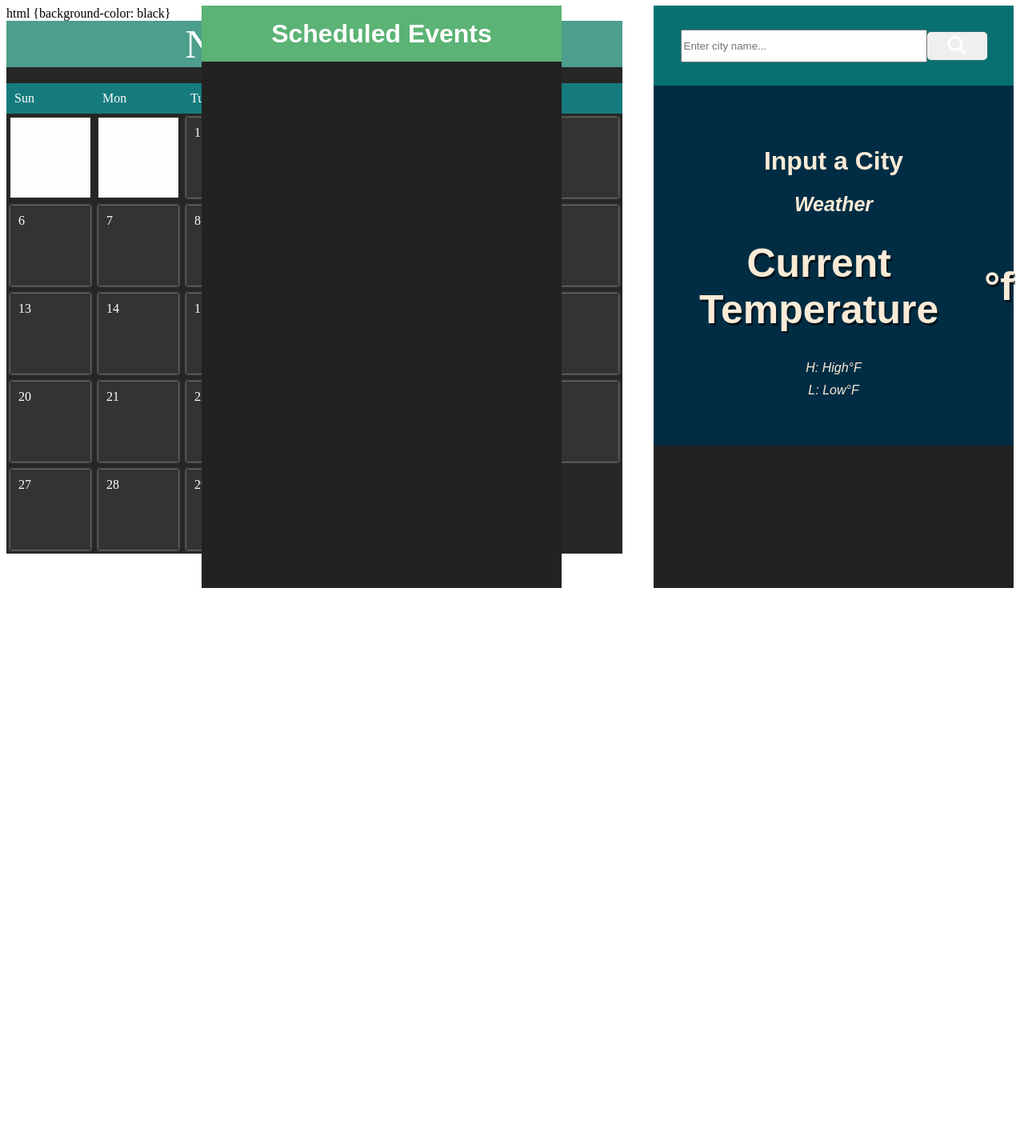
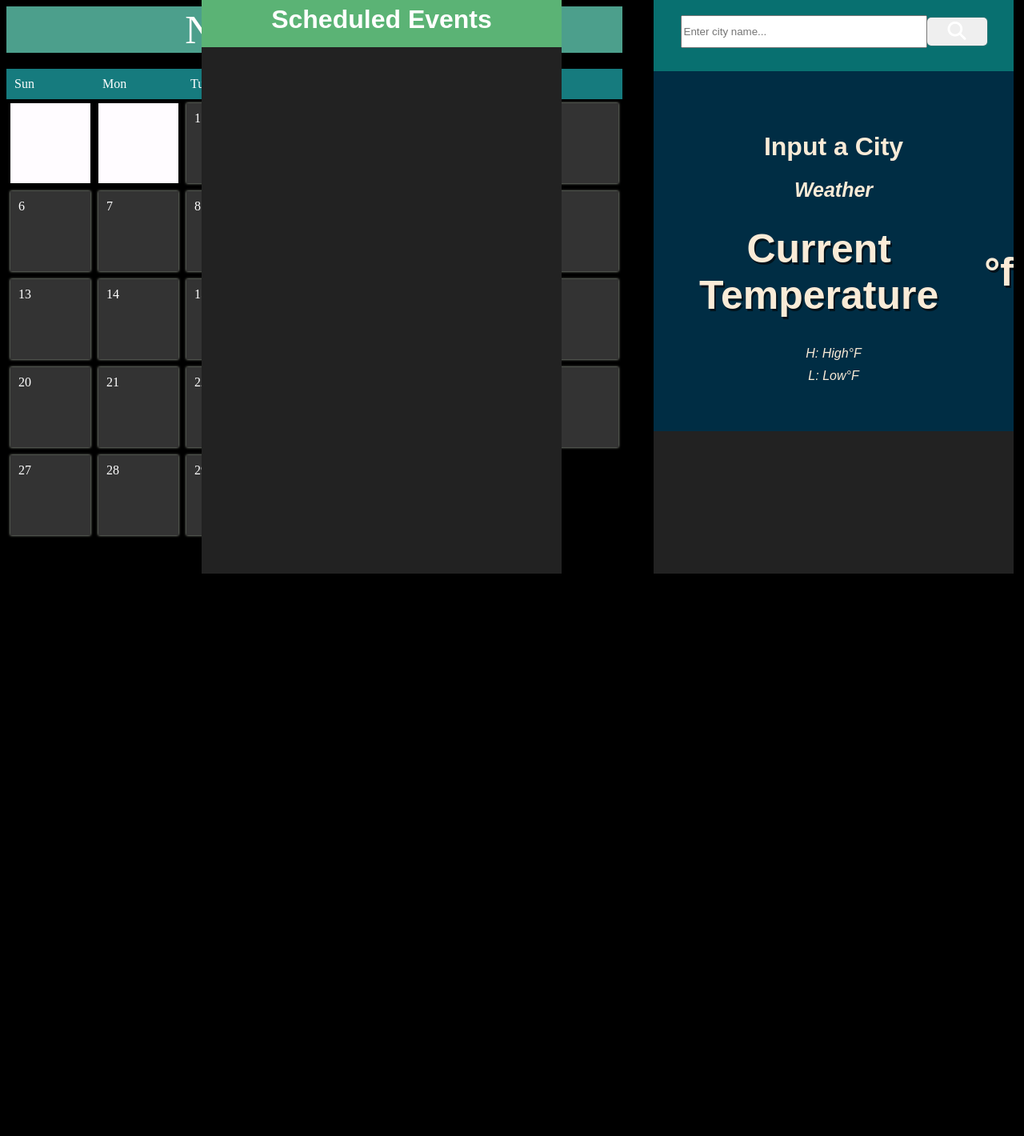
Before and after one commit to B3nto4Lunch/SchedulerFront, a Jekyll site: the page index.html, which Jekyll copies as it is, in a window 1280 px wide. Shown: the whole page at 80% size. Built offline with Jekyll 4.4.1, drawn with Linux system fonts in a browser that asks for light colours.

Commit message:
OOP it was actually working before

```diff
--- a/index.html
+++ b/index.html
@@ -1,6 +1,5 @@
 <!DOCTYPE html>
 <html lang="en">
-html {background-color: black}
     <head>
     <meta charset="UTF-8">
     <meta http-equiv="X-UA-Compatible" content="IE=edge">
@@ -9,7 +8,7 @@ html {background-color: black}
     <link rel="stylesheet" href="https://cdnjs.cloudflare.com/ajax/libs/font-awesome/6.2.0/css/all.min.css">
     <link href="https://fonts.googleapis.com/css2?family=Quicksand:wght@300;400;500;600;700&display=swap" rel="stylesheet">
 </head>
-<body>
+<body style="background-color: black;">
     <div id="container">
       <div id="calendarHeader">
 
```
